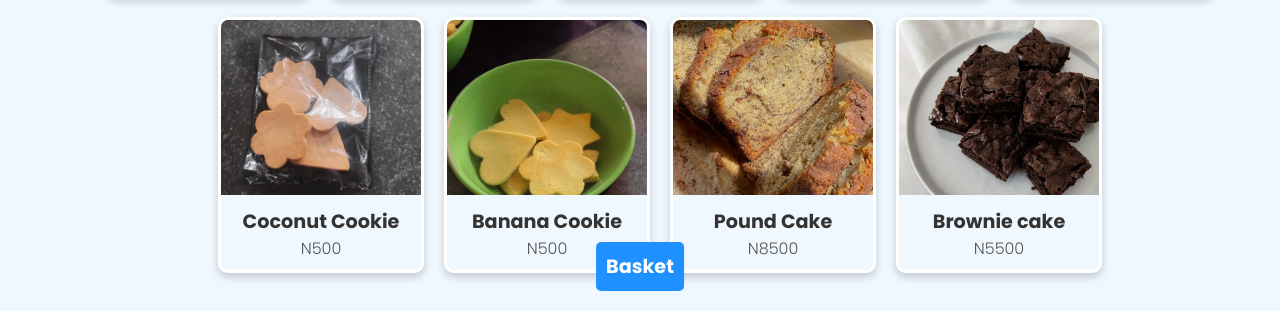
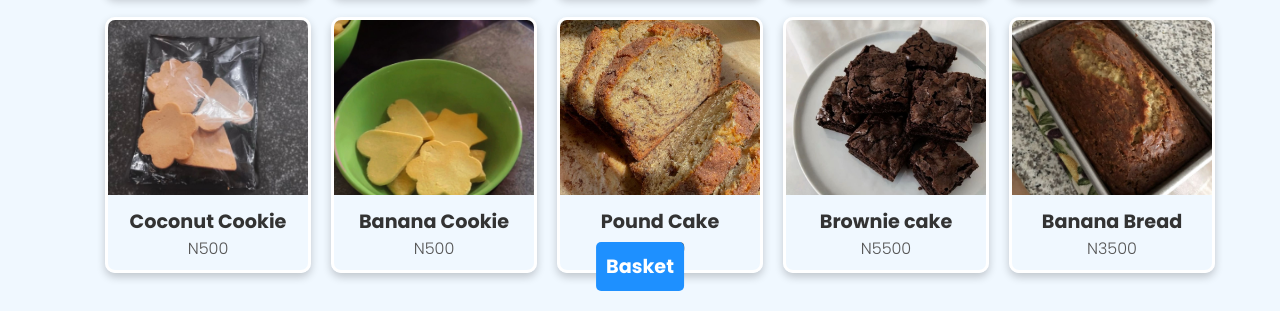
Before and after one commit to 4esplendora/The-Bakery, a plain HTML site: page delivery.html in a window 1280 px wide. Shown: the part 489-800 px from the top of the page. Drawn offline with Linux system fonts and the light colour scheme.

Commit message:
banana bread

```diff
--- a/delivery.html
+++ b/delivery.html
@@ -61,6 +61,12 @@
                 <div class="item-name">Brownie cake</div>
                 <div class="item-price">N5500</div>
             </div>
+            <div class="baked-item">
+                <img src="Bananabread.jpg" alt="Banana Bread" class="baked-image" onclick="addToCart('Banana Bread', 3500)">
+                <div class="item-name">Banana Bread</div>
+                <div class="item-price">N3500</div>
+            </div>
+
         </div>
         <div class="basket" onclick="showCartPopup()">
             Basket
```
Also changed, not shown: pickup.html (+6 -0 lines), Bananabread.jpg (added).
